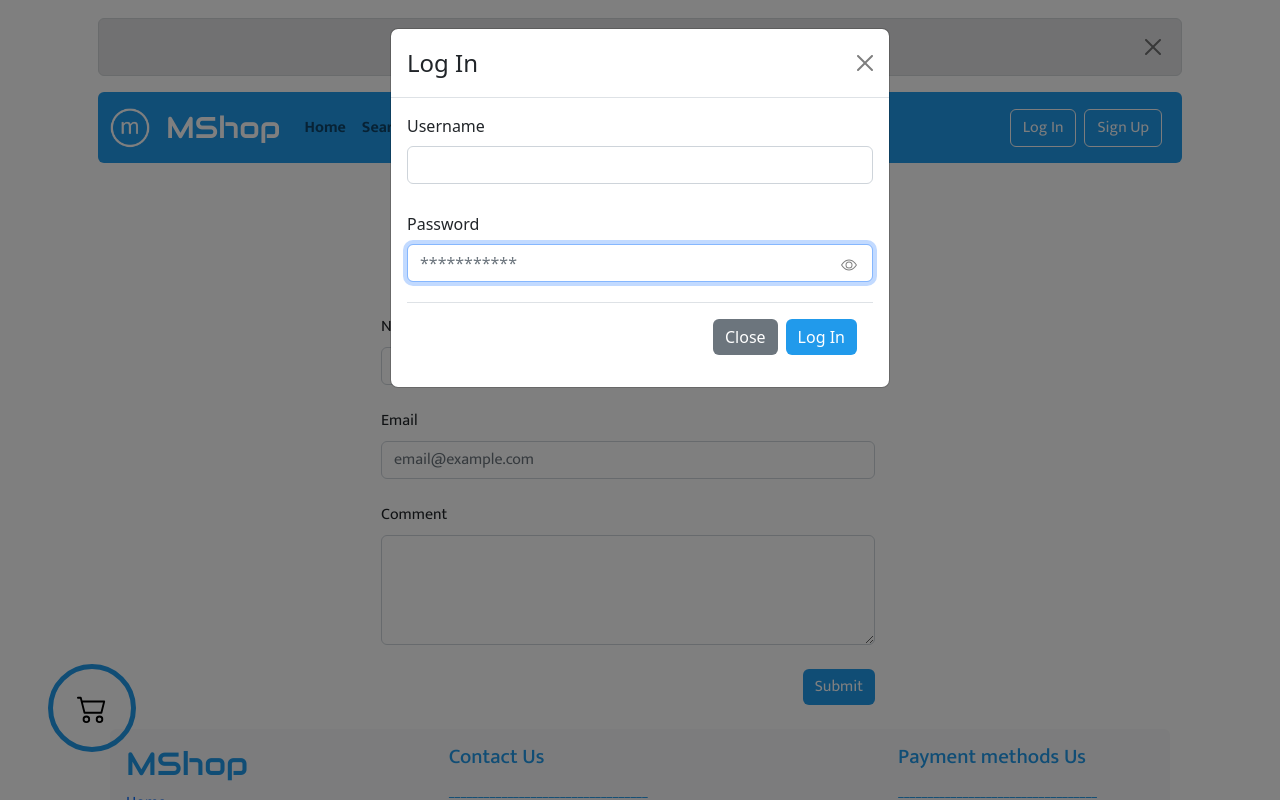
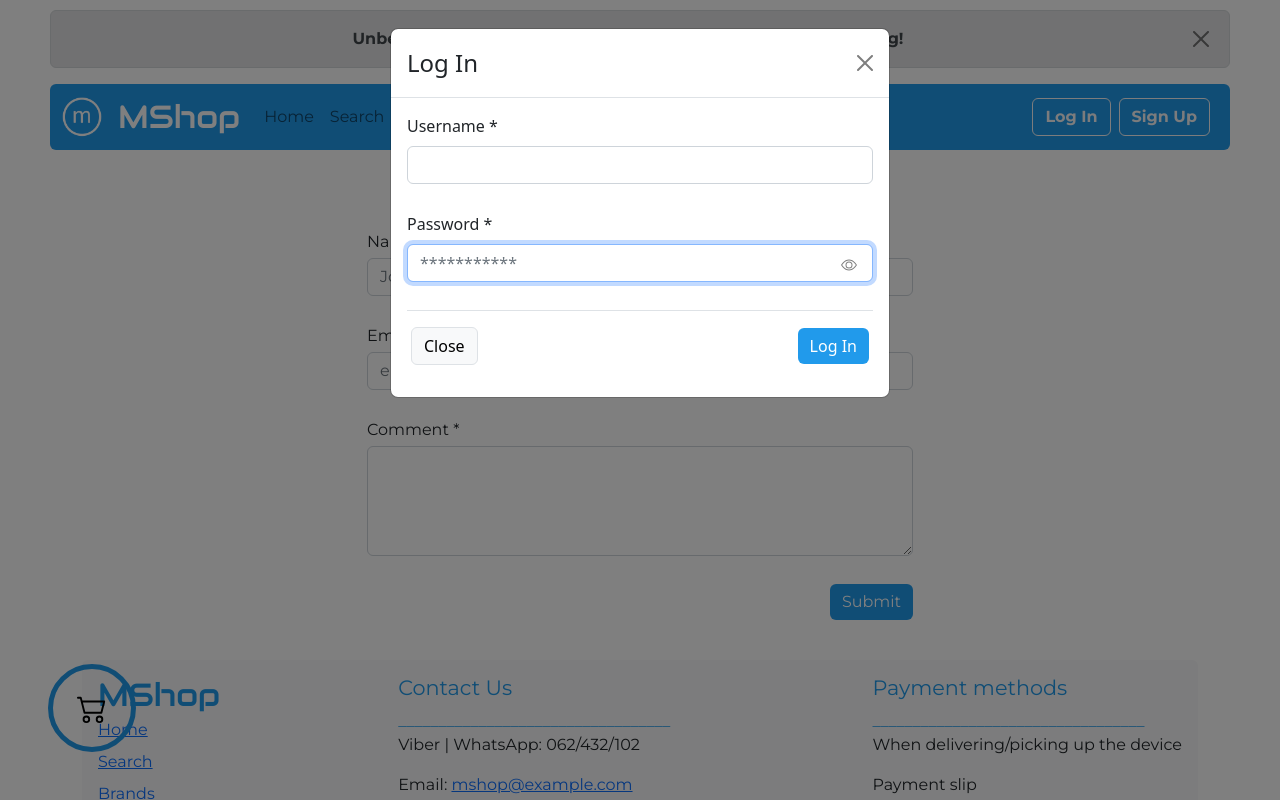
Before and after one commit to Mujo78/MobiShopM, a React (Create React App) app in the folder client/: page /contact in a window 1280 px wide. Both pictures are taken after a click on the button "Log In". Shown: the top 800 px of the page. Built offline with nearby package versions, Linux system fonts and the light colour scheme.

Commit message:
commit client changes, bugs fixed

```diff
--- a/client/public/index.html
+++ b/client/public/index.html
@@ -17,7 +17,7 @@
       rel="stylesheet"
     />
     <link
-      href="https://fonts.googleapis.com/css2?family=Mukta:wght@200;300;400;500;600;700;800&display=swap"
+      href="https://fonts.googleapis.com/css2?family=Montserrat:ital,wght@0,100;0,300;0,400;0,700;0,900;1,100;1,300;1,400;1,700;1,900&display=swap"
       rel="stylesheet"
     />
     <link rel="manifest" href="%PUBLIC_URL%/manifest.json" />
--- a/client/src/App.css
+++ b/client/src/App.css
@@ -1,6 +1,6 @@
 .App {
   margin: 10px 50px 0px 50px;
-  font-family: "Mukta", sans-serif;
+  font-family: "Montserrat", sans-serif;
 }
 
 #content::-webkit-scrollbar {
@@ -33,6 +33,13 @@
   transition: all;
   transition-duration: 300ms;
   transform: scale(1.4);
+}
+
+.btn_hover:hover {
+  cursor: pointer;
+  transition: all;
+  transition-duration: 300ms;
+  transform: scale(1.2);
 }
 
 /*
@@ -172,6 +179,10 @@
 */
 
 @media (max-width: 576px) {
+  .App {
+    margin: 5px 10px 5px 10px;
+  }
+
   .slide {
     min-width: 140% !important;
   }
--- a/client/src/components/Layout/AppLayout.jsx
+++ b/client/src/components/Layout/AppLayout.jsx
@@ -27,7 +27,7 @@ const AppLayout = () => {
   const myCartLocation = location === "/profile/my-cart";
 
   return (
-    <div className="App px-0 px-sm-5 pt-2">
+    <div className="App">
       <ToastContainer />
       <Navbars />
       <Outlet />
--- a/client/src/components/UI/Footer.jsx
+++ b/client/src/components/UI/Footer.jsx
@@ -1,27 +1,20 @@
 import Container from "react-bootstrap/Container";
 import { Link } from "react-router-dom";
 import { BsInstagram, BsFacebook, BsTwitterX } from "react-icons/bs";
+import Logo from "./Logo";
 
 export default function Footer() {
   const year = new Date().getFullYear();
 
   return (
-    <div className="w-100">
+    <div className="w-100 mt-auto">
       <Container
         fluid
-        className="d-flex flex-wrap gap-4 justify-content-md-between gap-sm-4 justify-content-center bg-light rounded-top px-3 py-3"
+        className="d-flex flex-wrap gap-4 justify-content-md-between gap-sm-4 justify-content-center bg-light rounded-top p-3"
       >
         <div>
-          <h2
-            style={{
-              fontFamily: "Audiowide",
-              fontSize: "2rem",
-              color: "#219aeb",
-            }}
-          >
-            MShop
-          </h2>
-          <div className="d-flex flex-column align-items-center align-items-md-start">
+          <Logo />
+          <div className="d-flex flex-column align-items-center align-items-md-start gap-2 mt-1">
             <Link to="/">Home</Link>
             <Link to="/search">Search</Link>
             <Link to="/models">Brands</Link>
@@ -36,7 +29,7 @@ export default function Footer() {
           </span>
           <p>Viber | WhatsApp: 062/432/102</p>
           <p>
-            Email: <Link to="mailto:mshop@gmail.com"> mshop@gmail.com</Link>
+            Email: <Link to="mailto:mshop@example.com"> mshop@example.com</Link>
           </p>
           <p>Address: Sarajevska 34, 72270 Travnik</p>
           <div className="d-flex gap-4 my-1">
@@ -53,7 +46,7 @@ export default function Footer() {
         </div>
         <div>
           <h3 style={{ fontSize: "1.3rem", color: "#219aeb" }}>
-            Payment methods Us
+            Payment methods
           </h3>
           <span style={{ color: "#219aeb" }}>
             __________________________________
--- /dev/null
+++ b/client/src/components/UI/Logo.jsx
@@ -0,0 +1,18 @@
+import React from "react";
+
+const Logo = ({ color, fontSize }) => {
+  return (
+    <h2
+      style={{
+        fontFamily: "Audiowide",
+        fontSize: fontSize ?? "2rem",
+        color: color ?? "#219aeb",
+        margin: "auto 0 auto 0",
+      }}
+    >
+      MShop
+    </h2>
+  );
+};
+
+export default Logo;
--- a/client/src/components/UI/Nav.jsx
+++ b/client/src/components/UI/Nav.jsx
@@ -8,6 +8,7 @@ import { Link, useLocation } from "react-router-dom";
 import RegistrationModal from "../User/RegistrationModal";
 import { useAuth } from "../../context/AuthContext";
 import UserNav from "../User/UserNav";
+import Logo from "./Logo";
 
 export default function Navbars() {
   const location = useLocation().pathname;
@@ -39,21 +40,13 @@ export default function Navbars() {
               style={{ height: "2em", width: "2em" }}
             />
           </Navbar.Brand>
-          <Navbar.Brand
-            as={Link}
-            to="/"
-            style={{
-              fontFamily: "Audiowide",
-              fontSize: "30px",
-              color: "white",
-            }}
-          >
-            MShop
+          <Navbar.Brand as={Link} to="/">
+            <Logo color="white" />
           </Navbar.Brand>
           <Navbar.Toggle aria-controls="navbarScroll" />
           <Navbar.Collapse id="navbarScroll">
             <Nav
-              className="me-auto my-2 my-lg-0 fw-bolder"
+              className="me-auto my-2 my-lg-0"
               style={{ maxHeight: "120px" }}
               navbarScroll
             >
--- a/client/src/components/User/LoginModal.jsx
+++ b/client/src/components/User/LoginModal.jsx
@@ -39,12 +39,18 @@ export default function LoginModal({ handleClose, show }) {
           <Modal.Title>Log In</Modal.Title>
         </Modal.Header>
         <Modal.Body>
-          <Form onSubmit={handleSubmit(onSubmit)}>
-            <Form.Group className="mb-2">
-              <Form.Label htmlFor="username">Username</Form.Label>
+          <Form
+            onSubmit={handleSubmit(onSubmit)}
+            className="d-flex flex-column gap-2"
+          >
+            <Form.Group>
+              <Form.Label htmlFor="username" className="mb-1.5">
+                Username *
+              </Form.Label>
               <Form.Control
                 {...register("username")}
                 type="text"
+                required
                 className={errors.username && " border-danger"}
                 id="username"
                 name="username"
@@ -53,14 +59,17 @@ export default function LoginModal({ handleClose, show }) {
               <ErrorMessage textError={errors.username} />
             </Form.Group>
 
-            <Form.Group className="mb-0">
-              <Form.Label htmlFor="password">Password</Form.Label>
+            <Form.Group>
+              <Form.Label className="mb-1.5" htmlFor="password">
+                Password *
+              </Form.Label>
               <Container className="position-relative p-0">
                 <Form.Control
                   {...register("password")}
                   type={showPassword ? "text" : "password"}
                   name="password"
                   id="password"
+                  required
                   className={`${errors.password && " border-danger"} pe-5`}
                   placeholder="***********"
                   autoFocus
@@ -83,10 +92,10 @@ export default function LoginModal({ handleClose, show }) {
               />
             </Form.Group>
 
-            <Modal.Footer className="">
+            <Modal.Footer className="px-0">
               <Button
-                variant="secondary"
-                className="border-0"
+                variant="light"
+                className="border me-auto"
                 onClick={handleClose}
               >
                 Close
--- a/client/src/components/User/RegistrationModal.jsx
+++ b/client/src/components/User/RegistrationModal.jsx
@@ -34,26 +34,35 @@ export default function RegistrationModal({ handleClose, show }) {
           <Modal.Header closeButton>
             <Modal.Title>Sign Up</Modal.Title>
           </Modal.Header>
-          <Form onSubmit={handleSubmit(onSubmit)}>
-            <Form.Group className="d-flex mb-1">
+          <Form
+            onSubmit={handleSubmit(onSubmit)}
+            className="d-flex flex-column gap-2"
+          >
+            <Form.Group className="d-flex">
               <Container className="d-flex flex-column p-0 w-100">
-                <Form.Label htmlFor="first_name">Name</Form.Label>
+                <Form.Label className="mb-1" htmlFor="first_name">
+                  Name
+                </Form.Label>
                 <Form.Control
                   className={errors.first_name && " border-danger"}
                   type="text"
                   {...register("first_name")}
                   name="first_name"
+                  required
                   id="first_name"
                   autoFocus
                 />
                 <ErrorMessage textError={errors.first_name} />
               </Container>
               <Container className="d-flex flex-column p-0 ms-2 w-100">
-                <Form.Label htmlFor="last_name">Last name</Form.Label>
+                <Form.Label className="mb-1" htmlFor="last_name">
+                  Last name
+                </Form.Label>
                 <Form.Control
                   className={errors.last_name && " border-danger"}
                   type="text"
                   id="last_name"
+                  required
                   {...register("last_name")}
                   name="last_name"
                   autoFocus
@@ -61,27 +70,33 @@ export default function RegistrationModal({ handleClose, show }) {
                 <ErrorMessage textError={errors.last_name} />
               </Container>
             </Form.Group>
-            <Form.Group className="d-flex mb-1">
+            <Form.Group className="d-flex">
               <Container className="d-flex flex-column p-0 w-100">
-                <Form.Label htmlFor="phone_number">Phone number</Form.Label>
+                <Form.Label className="mb-1" htmlFor="phone_number">
+                  Phone number
+                </Form.Label>
                 <Form.Control
                   type="text"
                   className={errors.phone_number && " border-danger"}
                   {...register("phone_number")}
                   name="phone_number"
                   id="phone_number"
+                  required
                   placeholder="+387 ** *** ***"
                   autoFocus
                 />
                 <ErrorMessage textError={errors.phone_number} />
               </Container>
               <Container className="d-flex flex-column p-0 ms-2 w-50">
-                <Form.Label htmlFor="gender">Gender</Form.Label>
+                <Form.Label className="mb-1" htmlFor="gender">
+                  Gender
+                </Form.Label>
                 <Form.Select
                   className={errors.gender && " border-danger"}
                   {...register("gender")}
                   aria-label="Default select example"
                   id="gender"
+                  required
                   name="gender"
                 >
                   <option>Choose</option>
@@ -92,24 +107,30 @@ export default function RegistrationModal({ handleClose, show }) {
                 <ErrorMessage textError={errors.gender} />
               </Container>
             </Form.Group>
-            <Form.Group className="d-flex mb-1">
+            <Form.Group className="d-flex">
               <Container className="d-flex flex-column p-0 w-100">
-                <Form.Label htmlFor="city">City</Form.Label>
+                <Form.Label className="mb-1" htmlFor="city">
+                  City
+                </Form.Label>
                 <Form.Control
                   type="text"
                   className={errors.city && " border-danger"}
                   name="city"
                   id="city"
+                  required
                   {...register("city")}
                   autoFocus
                 />
                 <ErrorMessage textError={errors.city} />
               </Container>
               <Container className="d-flex flex-column p-0 ms-2 w-100">
-                <Form.Label htmlFor="address">Address</Form.Label>
+                <Form.Label htmlFor="address" className="mb-1">
+                  Address
+                </Form.Label>
                 <Form.Control
                   id="address"
                   type="text"
+                  required
                   className={errors.address && " border-danger"}
                   name="address"
                   {...register("address")}
@@ -118,11 +139,14 @@ export default function RegistrationModal({ handleClose, show }) {
                 <ErrorMessage textError={errors.address} />
               </Container>
             </Form.Group>
-            <Form.Group className="mb-1">
-              <Form.Label htmlFor="username">Username</Form.Label>
+            <Form.Group>
+              <Form.Label className="mb-1" htmlFor="username">
+                Username
+              </Form.Label>
               <Form.Control
                 type="text"
                 id="username"
+                required
                 className={errors.username && " border-danger"}
                 {...register("username")}
                 name="username"
@@ -130,12 +154,15 @@ export default function RegistrationModal({ handleClose, show }) {
               />
               <ErrorMessage textError={errors.username} />
             </Form.Group>
-            <Form.Group className="mb-1">
-              <Form.Label htmlFor="email">Email</Form.Label>
+            <Form.Group>
+              <Form.Label className="mb-1" htmlFor="email">
+                Email
+              </Form.Label>
               <Form.Control
                 type="email"
                 className={errors.email && " border-danger"}
                 id="email"
+                required
                 name="email"
                 {...register("email")}
                 placeholder="name@example.com"
@@ -143,14 +170,17 @@ export default function RegistrationModal({ handleClose, show }) {
               />
               <ErrorMessage textError={errors.email} />
             </Form.Group>
-            <Form.Group className="mb-1">
-              <Form.Label htmlFor="password">Password</Form.Label>
+            <Form.Group>
+              <Form.Label className="mb-1" htmlFor="password">
+                Password
+              </Form.Label>
               <Container className="position-relative p-0">
                 <Form.Control
                   type={showPassword ? "text" : "password"}
                   {...register("password")}
                   name="password"
                   id="password"
+                  required
                   className={`${errors.password && " border-danger"} pe-5`}
                   placeholder="***********"
                   autoFocus
@@ -170,8 +200,8 @@ export default function RegistrationModal({ handleClose, show }) {
               </Container>
               <ErrorMessage textError={errors.password} />
             </Form.Group>
-            <Form.Group className="mb-1">
-              <Form.Label htmlFor="confirmPassword">
+            <Form.Group>
+              <Form.Label className="mb-1" htmlFor="confirmPassword">
                 Confirm Password
               </Form.Label>
               <Form.Control
@@ -180,6 +210,7 @@ export default function RegistrationModal({ handleClose, show }) {
                 className={errors.confirmPassword && " border-danger"}
                 name="confirmPassword"
                 id="confirmPassword"
+                required
                 placeholder="***********"
                 autoFocus
               />
@@ -196,10 +227,10 @@ export default function RegistrationModal({ handleClose, show }) {
                   : ""}
               </p>
             </Form.Group>
-            <Modal.Footer>
+            <Modal.Footer className="px-0">
               <Button
-                variant="secondary"
-                className="border-0"
+                variant="light"
+                className="border me-auto"
                 onClick={handleClose}
               >
                 Close
--- a/client/src/components/User/UserNav.jsx
+++ b/client/src/components/User/UserNav.jsx
@@ -31,15 +31,15 @@ const UserNav = ({ setShowReg, setShow }) => {
           {user.role === 2 && (
             <>
               <Nav.Link as={Link} to="/profile/wishlist">
-                <BsCartCheck style={imgStyles} />
+                <BsCartCheck style={imgStyles} className="btn_hover" />
               </Nav.Link>
               <Nav.Link as={Link} to="/profile/my-cart">
-                <BsCart2 style={imgStyles} />
+                <BsCart2 style={imgStyles} className="btn_hover" />
               </Nav.Link>
             </>
           )}
           <Nav.Link as={Link} to="profile">
-            <BsPersonCircle style={imgStyles} />
+            <BsPersonCircle style={imgStyles} className="btn_hover" />
           </Nav.Link>
           <NavDropdown align="end">
             <NavDropdown.Item as={Link} to="/profile" variant="secondary">
@@ -61,14 +61,14 @@ const UserNav = ({ setShowReg, setShow }) => {
           <Button
             id="login_btn_modal"
             onClick={handleShowLogin}
-            variant="btn btn-outline-light me-2 text-nowrap"
+            variant="btn btn-outline-light me-2 text-nowrap fw-bolder"
           >
             Log In
           </Button>
           <Button
             id="signup_btn_modal"
             onClick={handleShowReg}
-            variant="btn btn-outline-light me-2 text-nowrap"
+            variant="btn btn-outline-light me-2 text-nowrap fw-bolder"
           >
             Sign Up
           </Button>
--- a/client/src/pages/Contact.jsx
+++ b/client/src/pages/Contact.jsx
@@ -18,7 +18,7 @@ export default function Contact() {
 
   const { mutate, isError, isPending, error } = useMutation({
     mutationKey: ["comment"],
-    mutationFn: (commentData) => postComment(commentData),
+    mutationFn: postComment,
     onSuccess: () => {
       toast.success("Comment successfully added!");
       reset();
@@ -31,15 +31,20 @@ export default function Contact() {
 
   return (
     <Container className="h-100 w-100 d-flex flex-column">
-      <Container className="d-flex flex-column row align-items-center mt-5 gap-5">
+      <Container className="d-flex flex-column align-items-center gap-2 my-3">
         <h1 className="text-center">Contact Us</h1>
-        <Form onSubmit={handleSubmit(onSubmit)} className="col-12 col-md-6">
-          <Form.Group className="mb-1">
-            <Form.Label htmlFor="name">Name</Form.Label>
+        <Form
+          onSubmit={handleSubmit(onSubmit)}
+          className="col-12 col-md-6 d-flex flex-column gap-2"
+        >
+          <Form.Group>
+            <Form.Label className="mb-1" htmlFor="name">
+              Name *
+            </Form.Label>
             <Form.Control
               type="text"
               name="name"
-              className={errors.name && " border-danger"}
+              className={errors.name && "border-danger"}
               id="name"
               disabled={isPending}
               placeholder="Joe Doe"
@@ -48,12 +53,14 @@ export default function Contact() {
             />
             <ErrorMessage textError={errors.name} />
           </Form.Group>
-          <Form.Group className="mb-1">
-            <Form.Label htmlFor="name">Email</Form.Label>
+          <Form.Group>
+            <Form.Label className="mb-1" htmlFor="name">
+              Email *
+            </Form.Label>
             <Form.Control
               type="text"
               name="email"
-              className={errors.email && " border-danger"}
+              className={errors.email && "border-danger"}
               id="email"
               disabled={isPending}
               placeholder="email@example.com"
@@ -62,13 +69,16 @@ export default function Contact() {
             />
             <ErrorMessage textError={errors.email} />
           </Form.Group>
-          <Form.Group className="mb-1">
-            <Form.Label htmlFor="comment">Comment</Form.Label>
+          <Form.Group>
+            <Form.Label className="mb-1" htmlFor="comment">
+              Comment *
+            </Form.Label>
             <Form.Control
               as="textarea"
               id="comment"
               rows={4}
-              className={errors.comment && " border-danger"}
+              required
+              className={errors.comment && "border-danger"}
               disabled={isPending}
               name="comment"
               {...register("comment")}
```
Also changed, not shown: client/src/components/UI/Carousel.jsx (+6 -6 lines), client/src/pages/About.jsx (+4 -4 lines).
